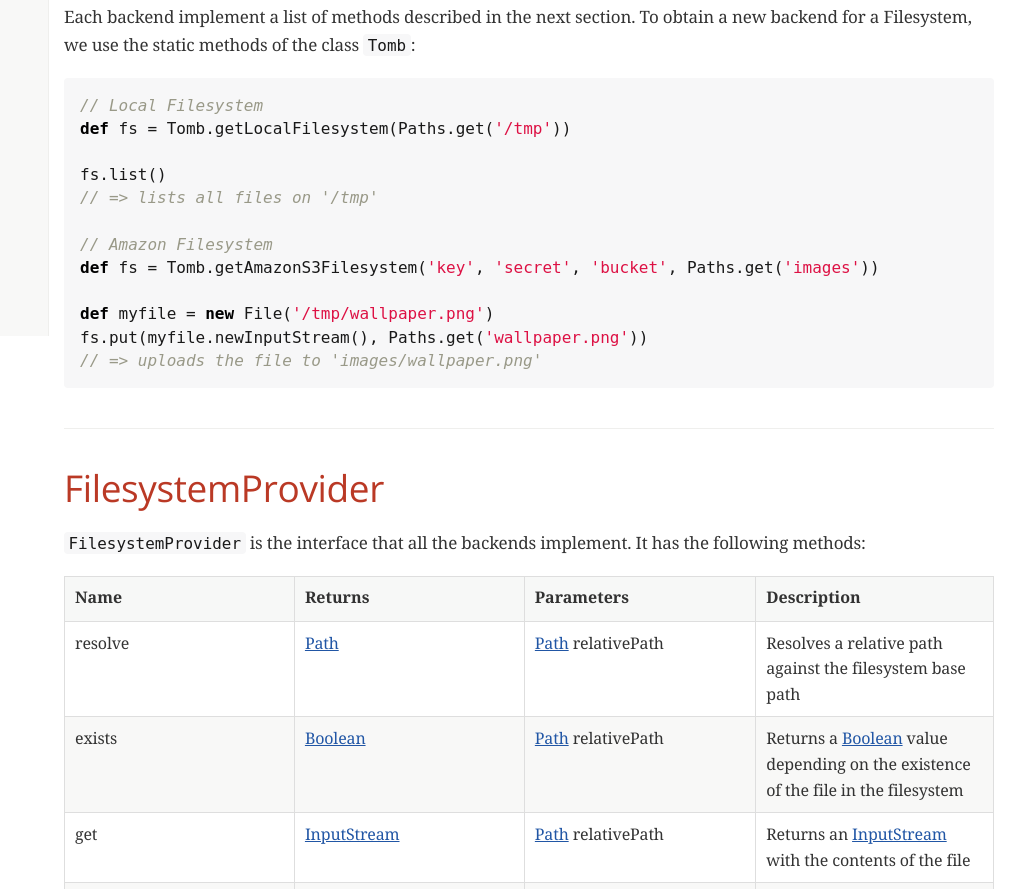
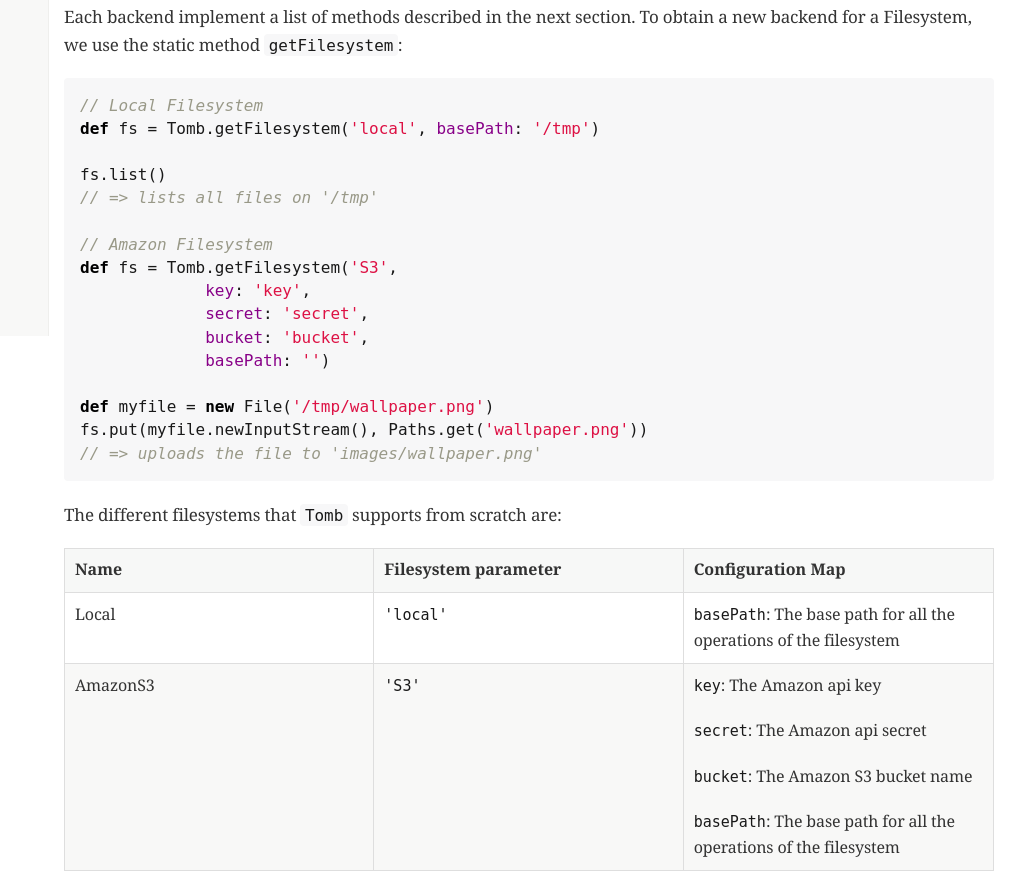
Before and after one commit to kaleidos/tomb, a plain HTML site: page index.html in a window 1280 px wide. Shown: the part 464-1353 px from the top of the page, without its empty margins (271-1280 px from the left). Drawn offline with nearby package versions, Linux system fonts and the light colour scheme; a web font is replaced by a local one.

Commit message:
Change docs to addapt to the 0.0.4 version

```diff
--- a/index.html
+++ b/index.html
@@ -529,24 +529,60 @@ table.CodeRay td.code>pre{padding:0}
 <h2 id="_usage">Usage</h2>
 <div class="sectionbody">
 <div class="paragraph">
-<p>Each backend implement a list of methods described in the next section. To obtain a new backend for a Filesystem, we use the static methods of the class <code>Tomb</code>:</p>
+<p>Each backend implement a list of methods described in the next section. To obtain a new backend for a Filesystem, we use the static method <code>getFilesystem</code>:</p>
 </div>
 <div class="listingblock">
 <div class="content">
 <pre class="CodeRay highlight"><code data-lang="groovy"><span class="comment">// Local Filesystem</span>
-<span class="keyword">def</span> fs = Tomb.getLocalFilesystem(Paths.get(<span class="string"><span class="delimiter">'</span><span class="content">/tmp</span><span class="delimiter">'</span></span>))
+<span class="keyword">def</span> fs = Tomb.getFilesystem(<span class="string"><span class="delimiter">'</span><span class="content">local</span><span class="delimiter">'</span></span>, <span class="key">basePath</span>: <span class="string"><span class="delimiter">'</span><span class="content">/tmp</span><span class="delimiter">'</span></span>)
 
 fs.list()
 <span class="comment">// =&gt; lists all files on '/tmp'</span>
 
 <span class="comment">// Amazon Filesystem</span>
-<span class="keyword">def</span> fs = Tomb.getAmazonS3Filesystem(<span class="string"><span class="delimiter">'</span><span class="content">key</span><span class="delimiter">'</span></span>, <span class="string"><span class="delimiter">'</span><span class="content">secret</span><span class="delimiter">'</span></span>, <span class="string"><span class="delimiter">'</span><span class="content">bucket</span><span class="delimiter">'</span></span>, Paths.get(<span class="string"><span class="delimiter">'</span><span class="content">images</span><span class="delimiter">'</span></span>))
+<span class="keyword">def</span> fs = Tomb.getFilesystem(<span class="string"><span class="delimiter">'</span><span class="content">S3</span><span class="delimiter">'</span></span>,
+             <span class="key">key</span>: <span class="string"><span class="delimiter">'</span><span class="content">key</span><span class="delimiter">'</span></span>,
+             <span class="key">secret</span>: <span class="string"><span class="delimiter">'</span><span class="content">secret</span><span class="delimiter">'</span></span>,
+             <span class="key">bucket</span>: <span class="string"><span class="delimiter">'</span><span class="content">bucket</span><span class="delimiter">'</span></span>,
+             <span class="key">basePath</span>: <span class="string"><span class="delimiter">'</span><span class="delimiter">'</span></span>)
 
 <span class="keyword">def</span> myfile = <span class="keyword">new</span> <span class="predefined-type">File</span>(<span class="string"><span class="delimiter">'</span><span class="content">/tmp/wallpaper.png</span><span class="delimiter">'</span></span>)
 fs.put(myfile.newInputStream(), Paths.get(<span class="string"><span class="delimiter">'</span><span class="content">wallpaper.png</span><span class="delimiter">'</span></span>))
 <span class="comment">// =&gt; uploads the file to 'images/wallpaper.png'</span></code></pre>
 </div>
 </div>
+<div class="paragraph">
+<p>The different filesystems that <code>Tomb</code> supports from scratch are:</p>
+</div>
+<table class="tableblock frame-all grid-all spread">
+<colgroup>
+<col style="width: 33%;">
+<col style="width: 33%;">
+<col style="width: 33%;">
+</colgroup>
+<thead>
+<tr>
+<th class="tableblock halign-left valign-top">Name</th>
+<th class="tableblock halign-left valign-top">Filesystem parameter</th>
+<th class="tableblock halign-left valign-top">Configuration Map</th>
+</tr>
+</thead>
+<tbody>
+<tr>
+<td class="tableblock halign-left valign-top"><p class="tableblock">Local</p></td>
+<td class="tableblock halign-left valign-top"><p class="tableblock"><code>'local'</code></p></td>
+<td class="tableblock halign-left valign-top"><p class="tableblock"><code>basePath</code>: The base path for all the operations of the filesystem</p></td>
+</tr>
+<tr>
+<td class="tableblock halign-left valign-top"><p class="tableblock">AmazonS3</p></td>
+<td class="tableblock halign-left valign-top"><p class="tableblock"><code>'S3'</code></p></td>
+<td class="tableblock halign-left valign-top"><p class="tableblock"><code>key</code>: The Amazon api key
+</p><p class="tableblock"><code>secret</code>: The Amazon api secret
+</p><p class="tableblock"><code>bucket</code>: The Amazon S3 bucket name
+</p><p class="tableblock"><code>basePath</code>: The base path for all the operations of the filesystem</p></td>
+</tr>
+</tbody>
+</table>
 </div>
 </div>
 <div class="sect1">
@@ -641,7 +677,7 @@ fs.put(myfile.newInputStream(), Paths.get(<span class="string"><span class="deli
 </div>
 <div id="footer">
 <div id="footer-text">
-Last updated 2015-05-14 14:35:02 CEST
+Last updated 2015-05-14 23:53:40 CEST
 </div>
 </div>
 </body>
```
